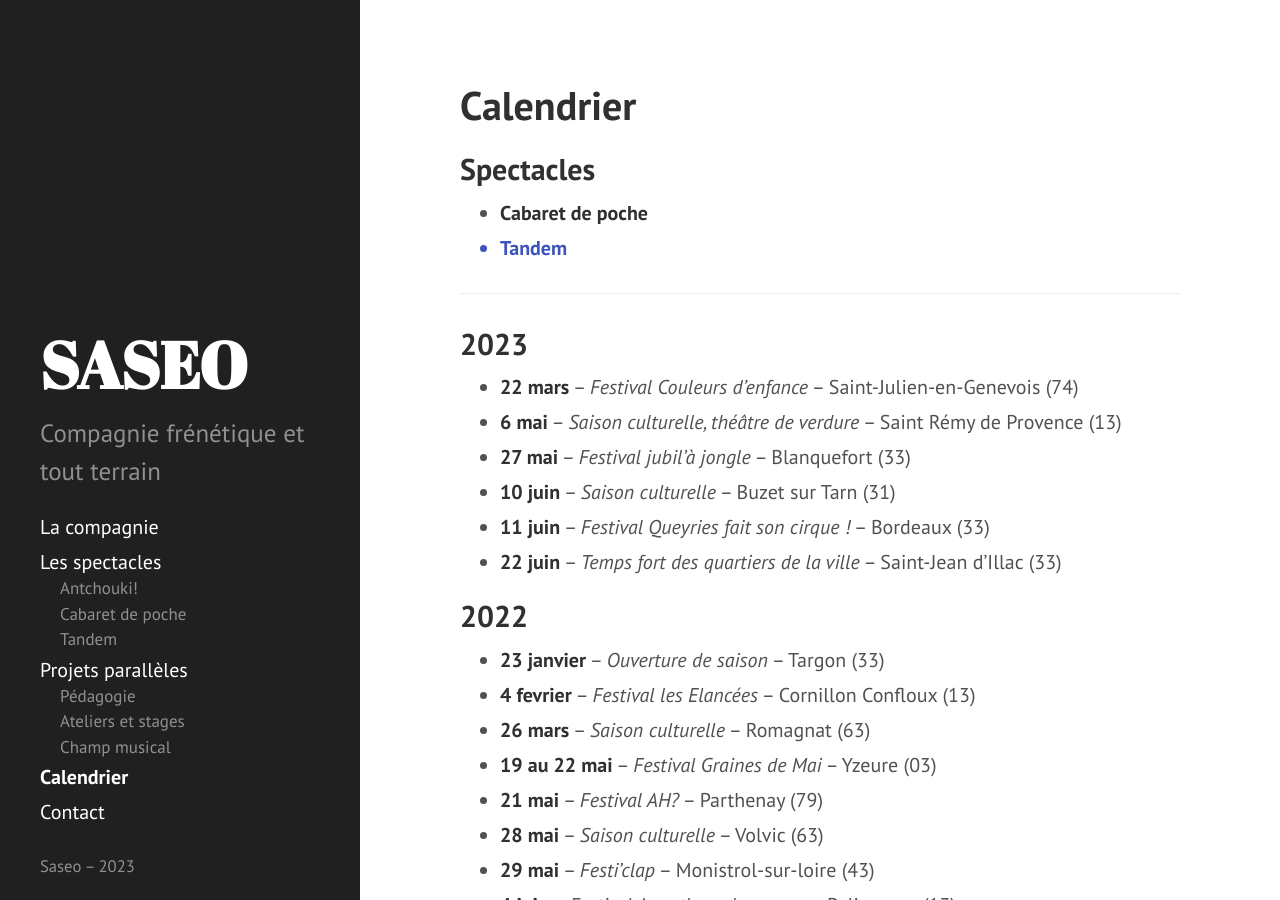
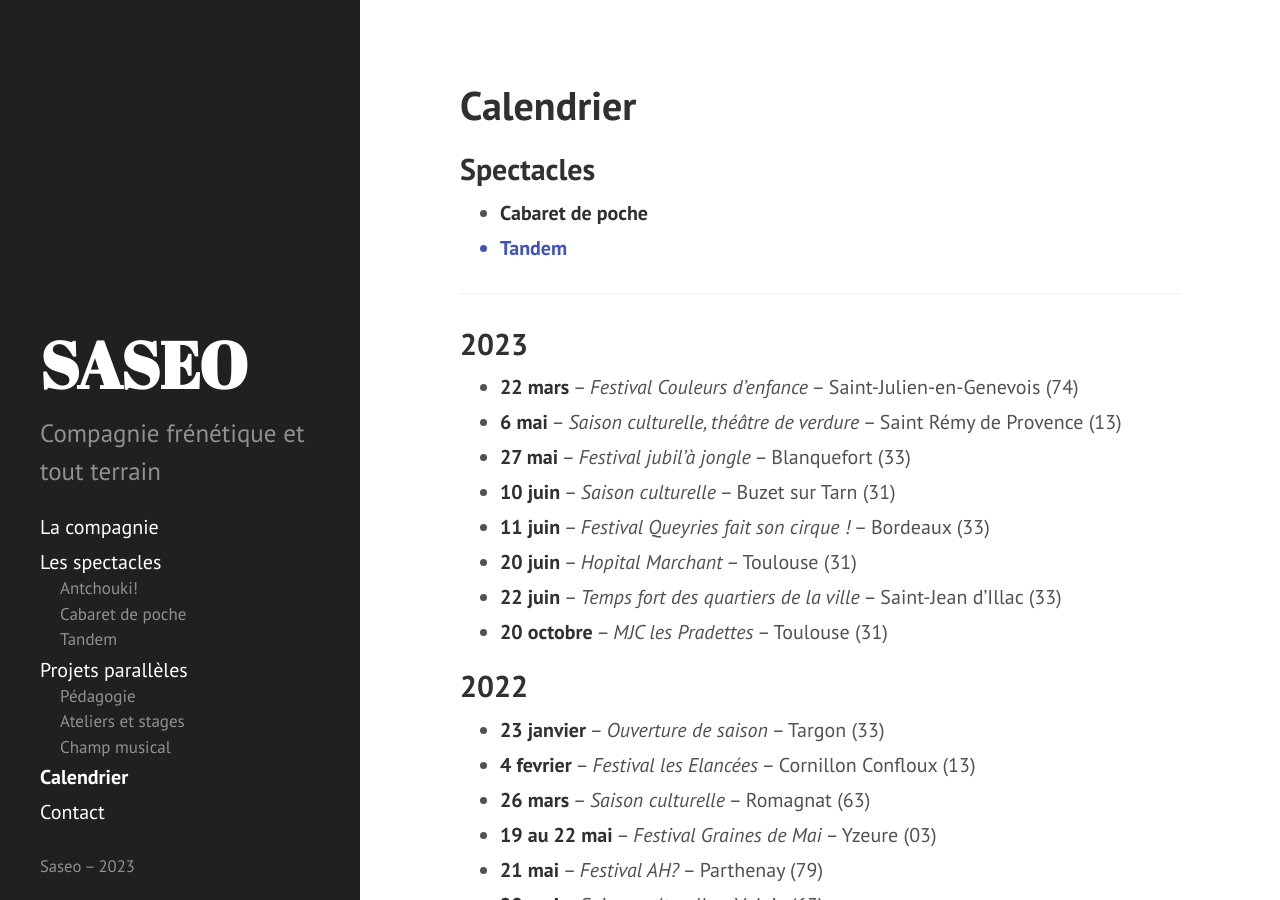
Before and after one commit to rizoom/saseo.org, a Jekyll site: the page built from calendrier.md, in a window 1280 px wide and 900 px high. Built offline with Jekyll 4.4.1, drawn with Linux system fonts in a browser that asks for light colours.

Commit message:
Update calendrier.md

```diff
--- a/calendrier.md
+++ b/calendrier.md
@@ -18,7 +18,9 @@ sidebar_order: 3
 - **27 mai** -- _Festival jubil'à jongle_ -- Blanquefort (33)
 - **10 juin** -- _Saison culturelle_ -- Buzet sur Tarn (31)
 - **11 juin** -- _Festival Queyries fait son cirque !_ -- Bordeaux (33)
+- **20 juin** -- _Hopital Marchant_ -- Toulouse (31)
 - **22 juin** -- _Temps fort des quartiers de la ville_ -- Saint-Jean d'Illac (33)
+- **20 octobre** -- _MJC les Pradettes_ -- Toulouse (31)
 
 ## 2022
 
```
